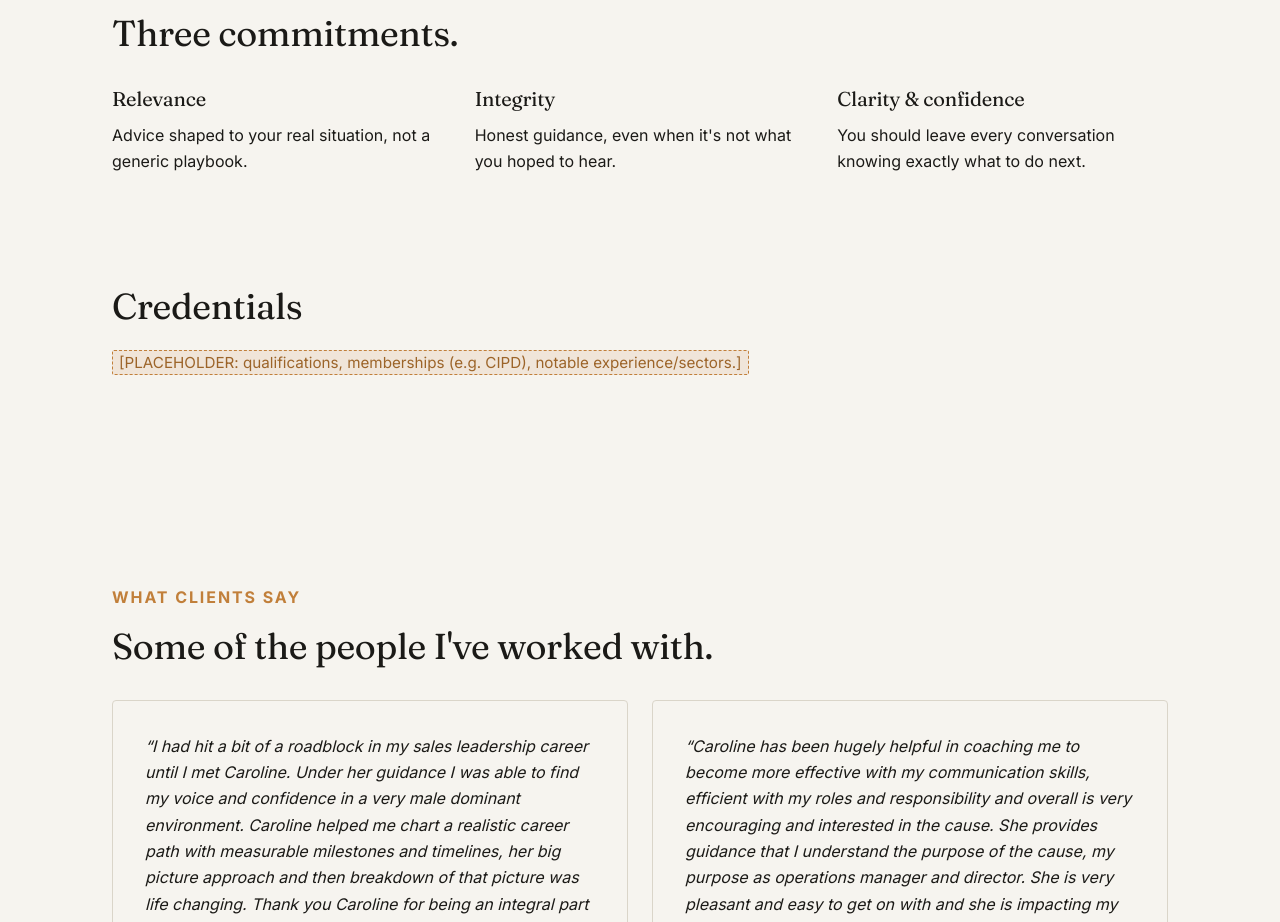
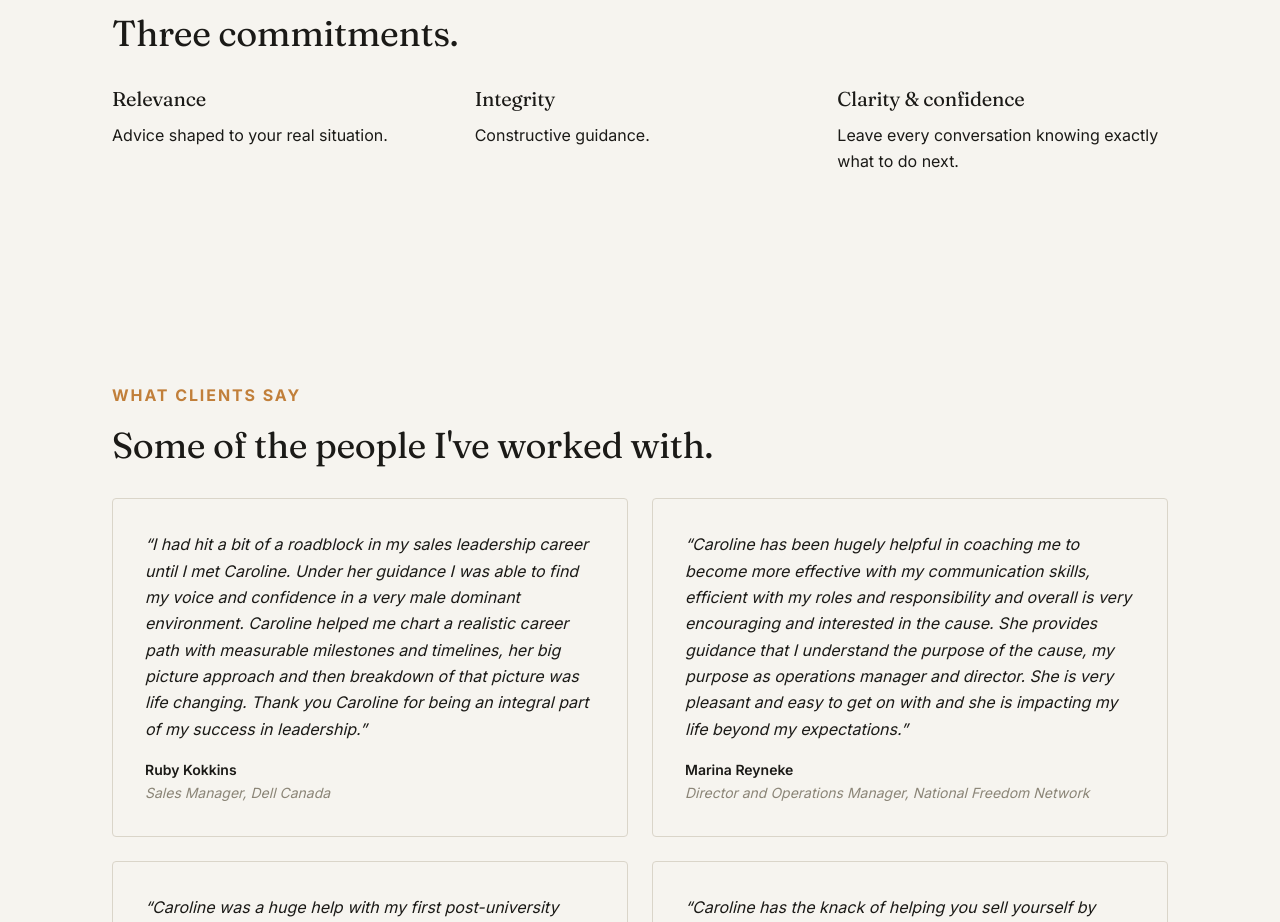
Before and after one commit to caroline-norton/caroline-norton, a plain HTML site: page about.html in a window 1280 px wide. Shown: the part 2072-2994 px from the top of the page. Drawn offline with Linux system fonts and the light colour scheme.

Commit message:
remove credentials section

```diff
--- a/about.html
+++ b/about.html
@@ -109,23 +109,17 @@
     <div class="value-props">
       <div class="value-prop">
         <h3>Relevance</h3>
-        <p>Advice shaped to your real situation, not a generic playbook.</p>
+        <p>Advice shaped to your real situation.</p>
       </div>
       <div class="value-prop">
         <h3>Integrity</h3>
-        <p>Honest guidance, even when it's not what you hoped to hear.</p>
+        <p>Constructive guidance.</p>
       </div>
       <div class="value-prop">
         <h3>Clarity &amp; confidence</h3>
-        <p>You should leave every conversation knowing exactly what to do next.</p>
+        <p>Leave every conversation knowing exactly what to do next.</p>
       </div>
     </div>
-  </section>
-
-  <!-- Credentials -->
-  <section class="container" style="padding-top:0;">
-    <h2>Credentials</h2>
-    <p><span class="needs-text">[PLACEHOLDER: qualifications, memberships (e.g. CIPD), notable experience/sectors.]</span></p>
   </section>
 
   <!-- Testimonials -->
```
